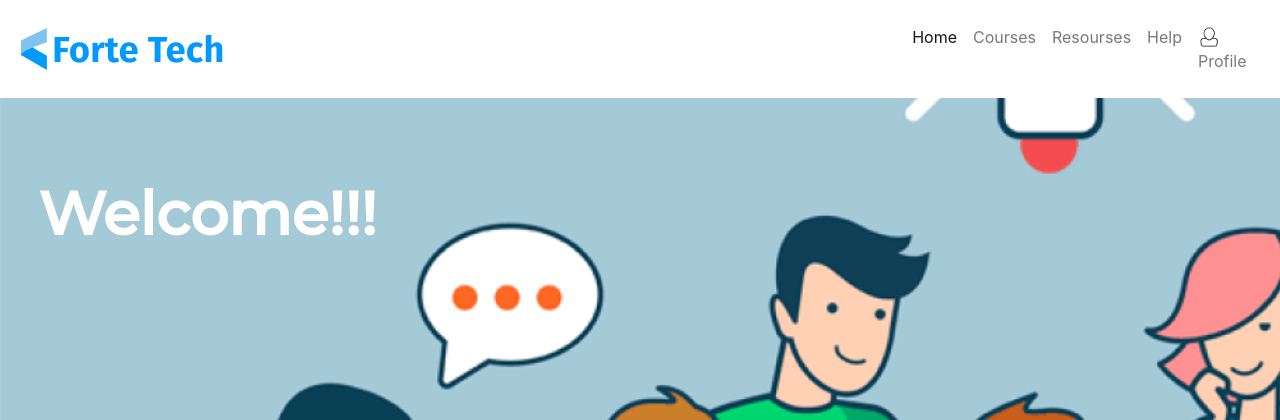
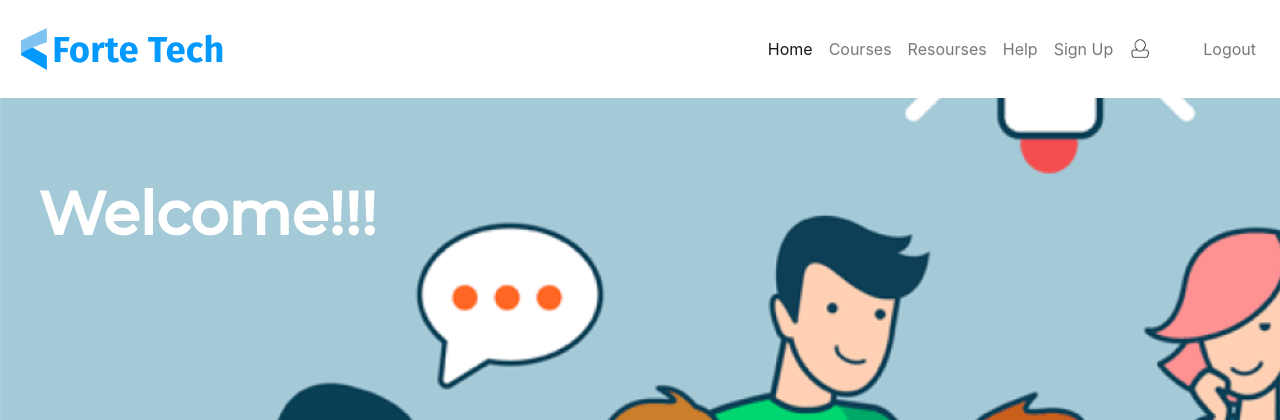
Before and after one commit to Team-Forte/Forte-Login, a PHP site: page /index.html in a window 1280 px wide. Shown: the top 420 px of the page. Run offline with PHP 8.4, Linux system fonts and the light colour scheme; some libraries are stand-ins or nearby versions.

Commit message:
Updates to links

```diff
--- a/dashboard.php
+++ b/dashboard.php
@@ -2,8 +2,8 @@
 include('session.php');
 include('header.php');
  echo 'Welcome '. $_SESSION['name']. ' You are successfully Logged In';
-?>,
- <a href="logout.php">logout</a>
+?>
+ <a href="logout.php">Logout</a>
 
  <body>
 <div class="container" id="container">
@@ -20,7 +20,7 @@ include('header.php');
 			<div>
 			<div class="overlay-panel overlay-right">
 				<h2>Hello! <?echo $_SESSION['name']?></h2>
-				<p>Lets get you<br> started with us</p>
+				<p>Continue your learning...</p>
 				<button class="ghost" id="signUp"><a href="index.html">Continue</a></button>
 			</div>
 			<!--<div class="overlay-panel overlay-left">
--- a/index.html
+++ b/index.html
@@ -53,6 +53,9 @@
             <li class="nav-item wow">
               <a class="nav-link" href="#">Help</a>
             </li>
+            <li class="nav-item wow">
+              <a class="nav-link" href="index.php">Sign Up</a>
+            </li>
 
             <li class="nav-item wow">
               <a class="nav-link" href="#">
@@ -60,9 +63,10 @@
                   src="./img/imageProfile-Image.png"
                   alt="Profile"
                   class="profile"
-                /><br />Profile</a
+                /></a
               >
             </li>
+            <li><a class="nav-link" href="logout.php">Logout</a></li>
           </ul>
         </div>
       </nav>
```
